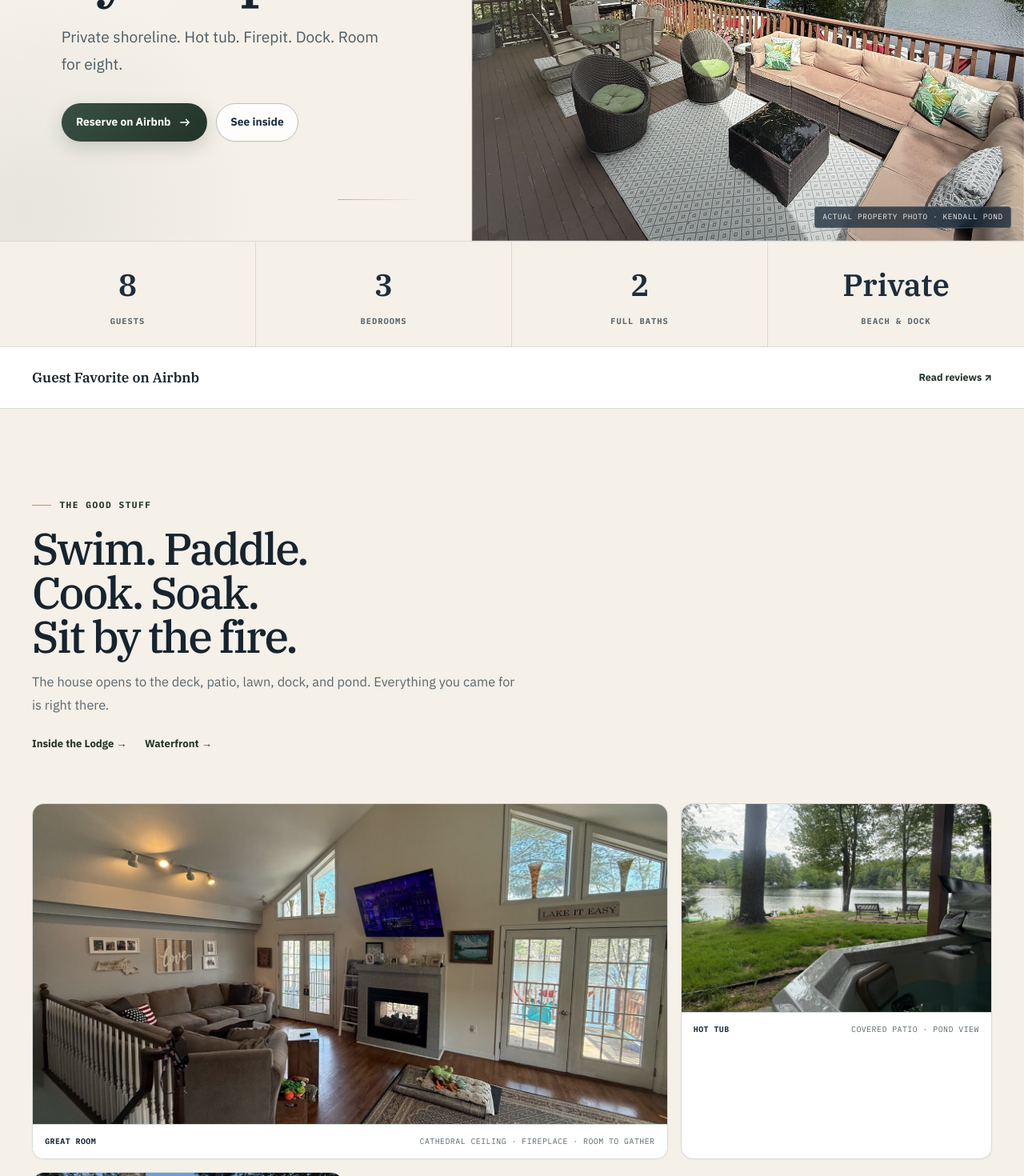
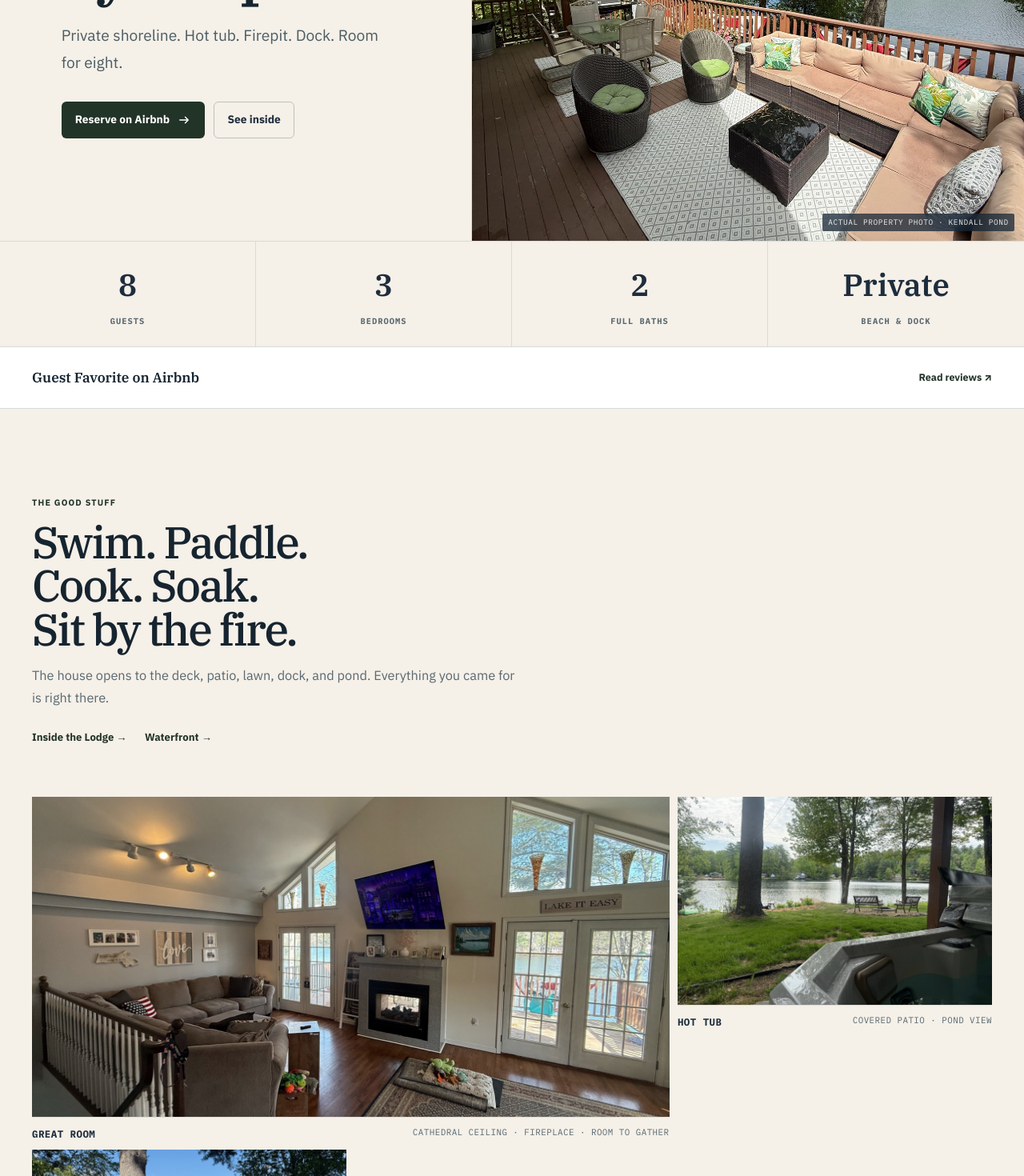
Before and after one commit to PublicLogic/KendallPondLodge, a Next.js app: page / in a window 1280 px wide. Shown: the part 400-1870 px from the top of the page at 80% size. Built offline with nearby package versions, Linux system fonts and the light colour scheme; no server answers.

Commit message:
Remove bubbly SaaS styling from public experience

```diff
--- a/app/globals.css
+++ b/app/globals.css
@@ -2342,3 +2342,146 @@ p {
 .booking-panel { min-width:0; }
 .booking-panel :is(p,a,dd) { overflow-wrap:anywhere; }
 @media (max-width:600px) { .booking-brand { flex-direction:column; align-items:flex-start; gap:12px; } .booking-page .booking-fields { grid-template-columns:1fr; } }
+
+
+/* === KPL EDITORIAL RESET 2026-10-25 === */
+:root{
+  --radius-xs:3px;
+  --radius-sm:4px;
+  --radius-md:6px;
+  --radius-lg:8px;
+  --radius-pill:8px;
+  --shadow-xs:none;
+  --shadow-sm:none;
+  --shadow-md:none;
+  --shadow-lg:none;
+  --shadow:none;
+}
+body{
+  background:var(--paper);
+}
+body::before{display:none}
+.button{
+  min-height:46px;
+  border-radius:6px;
+  padding:.78rem 1rem;
+  box-shadow:none;
+}
+.button-primary{
+  background:var(--forest-dark);
+  box-shadow:none;
+}
+.button-primary:hover{
+  background:var(--deep);
+  box-shadow:none;
+  transform:none;
+}
+.button-secondary{
+  background:transparent;
+  box-shadow:none;
+}
+.button-secondary:hover{
+  box-shadow:none;
+  transform:none;
+}
+.page-hero-copy{
+  background:var(--paper);
+}
+.page-hero-copy::after{display:none}
+.page-hero-photo img{
+  filter:none;
+  transform:none;
+}
+.page-hero-photo::before,
+.page-hero-photo::after{display:none}
+.page-hero-photo figcaption{
+  right:.75rem;
+  bottom:.75rem;
+  padding:.3rem .45rem;
+  border:0;
+  border-radius:2px;
+  background:rgba(17,34,51,.72);
+}
+.eyebrow{
+  gap:0;
+  margin-bottom:.9rem;
+  font-family:var(--font-sans),sans-serif;
+  font-size:.67rem;
+  letter-spacing:.11em;
+}
+.eyebrow::before{display:none}
+.surface-section::before{
+  background:#efede7;
+  border-color:#d8d6cf;
+}
+.info-grid,
+.step-grid{gap:0}
+.info-card{
+  padding:1.4rem 1.4rem 1.5rem 0;
+  border:0;
+  border-top:1px solid var(--line-strong);
+  border-radius:0;
+  background:transparent;
+  box-shadow:none;
+}
+.info-card:nth-child(even){padding-left:1.4rem}
+.info-card:hover{
+  border-color:var(--line-strong);
+  box-shadow:none;
+  transform:none;
+}
+.info-card .icon-chip{display:none}
+.card-copy{
+  margin-top:.55rem;
+  font-size:.88rem;
+  line-height:1.55;
+}
+.photo-grid{gap:.65rem}
+.photo-card{
+  border:0;
+  border-radius:0;
+  background:transparent;
+  box-shadow:none;
+}
+.photo-card:hover{
+  border-color:transparent;
+  box-shadow:none;
+  transform:none;
+}
+.photo-card figcaption{
+  padding:.72rem 0 0;
+  background:transparent;
+}
+.photo-card figcaption strong{
+  font-size:.78rem;
+}
+.photo-card figcaption span{
+  font-size:.68rem;
+}
+.notice{
+  border:0;
+  border-left:2px solid var(--gold);
+  border-radius:0;
+  background:transparent;
+  box-shadow:none;
+  padding:.75rem 0 .75rem 1rem;
+}
+.stat-band-item{
+  padding:1.2rem 1rem;
+}
+.stat-band-item strong{
+  font-family:var(--font-sans),sans-serif;
+  font-size:1.25rem;
+  font-weight:700;
+}
+.stat-band-item span{
+  font-family:var(--font-sans),sans-serif;
+  font-size:.64rem;
+  letter-spacing:.06em;
+}
+@media(max-width:700px){
+  .info-card,
+  .info-card:nth-child(even){
+    padding:1.1rem 0;
+  }
+}
```
